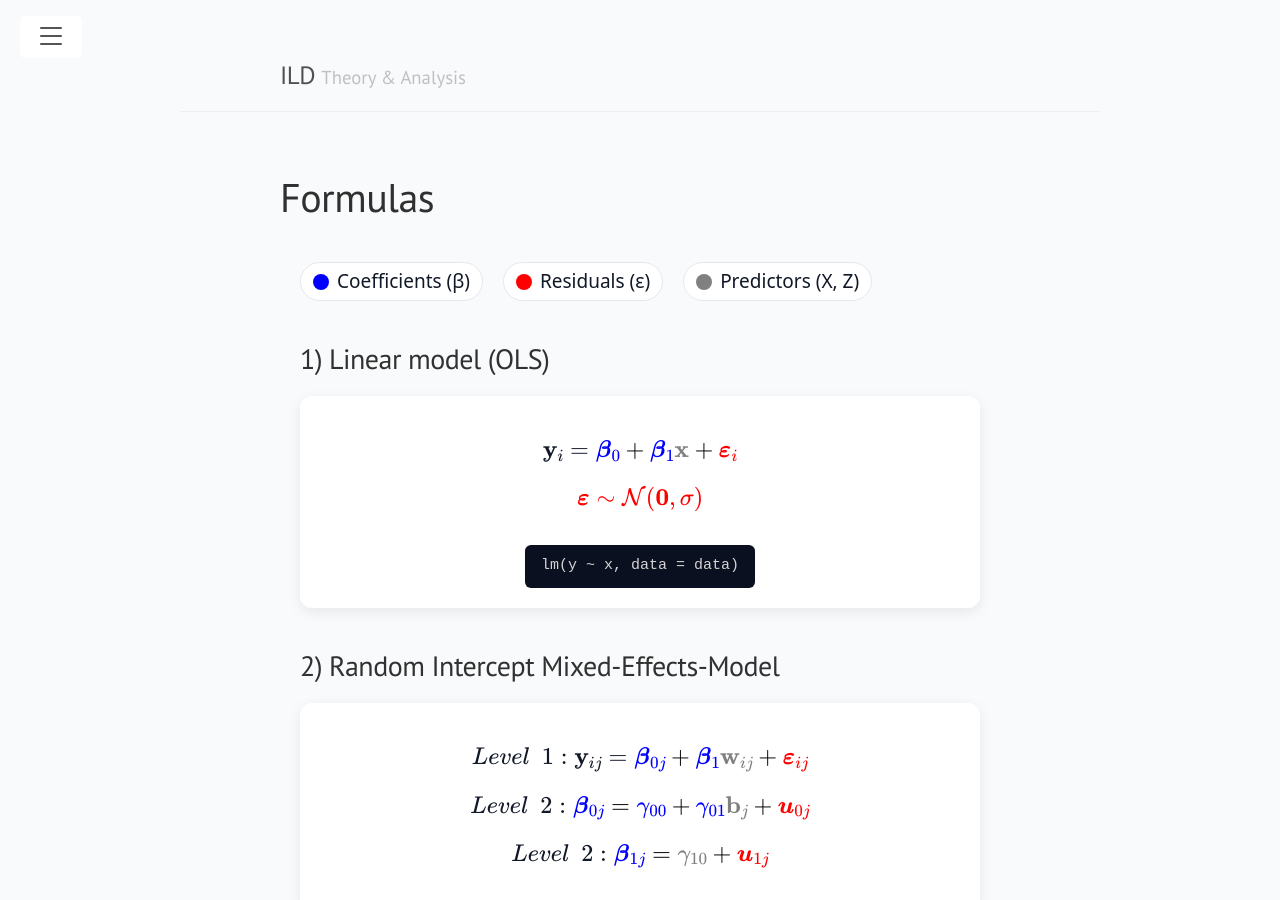
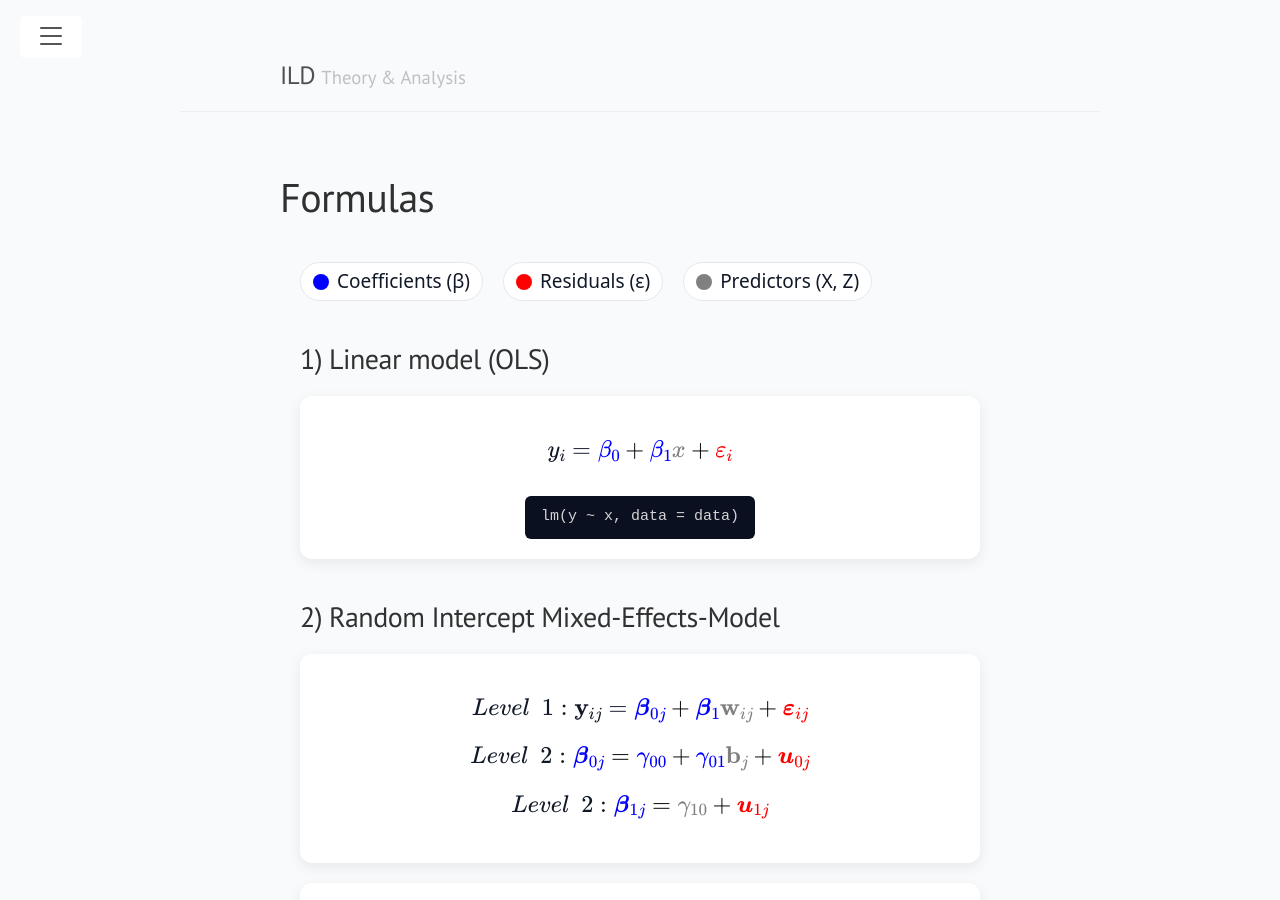
Before and after one commit to lennartseizer/ild, a Jekyll site: the page built from 9.html, in a window 1280 px wide and 900 px high. Built offline with Jekyll 4.4.1, drawn with Linux system fonts in a browser that asks for light colours.

Commit message:
Update 9.html

```diff
--- a/9.html
+++ b/9.html
@@ -96,13 +96,10 @@ title: Formulas
     <h2>1) Linear model (OLS)</h2>
     <div class="card">
       $$
-      \mathbf{y}_{i}
-      = \color{blue}\boldsymbol{\beta}_{0}
-      \color{black}+ \color{blue}{\boldsymbol{\beta}_{1}}\color{gray}{\mathbf x}
-      \color{black}+ \color{red}{\boldsymbol{\varepsilon}_{i}}
-      $$
-      $$
-      \color{red}{\boldsymbol\varepsilon} \sim \mathcal N(\mathbf 0,\mathbf \sigma)
+      y_{i}
+      = \color{blue}\beta_{0}
+      \color{black}+ \color{blue}\beta_{1}\color{gray} x
+      \color{black}+ \color{red}\varepsilon_{i}
       $$
       <center>
       <div class="code" style="font-size: 15px";>
```
